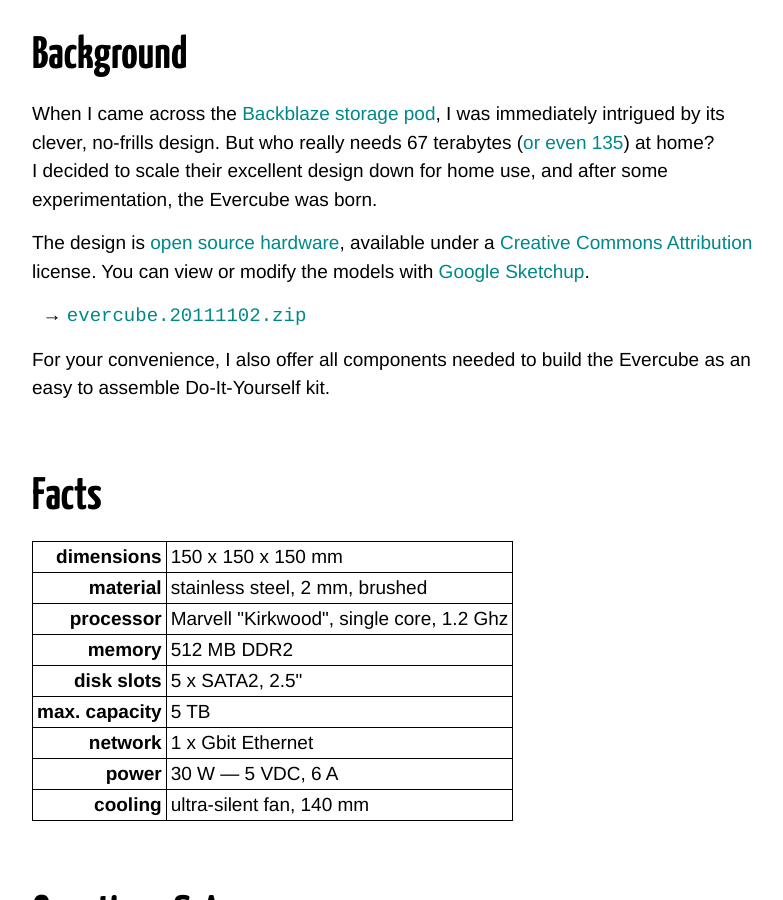
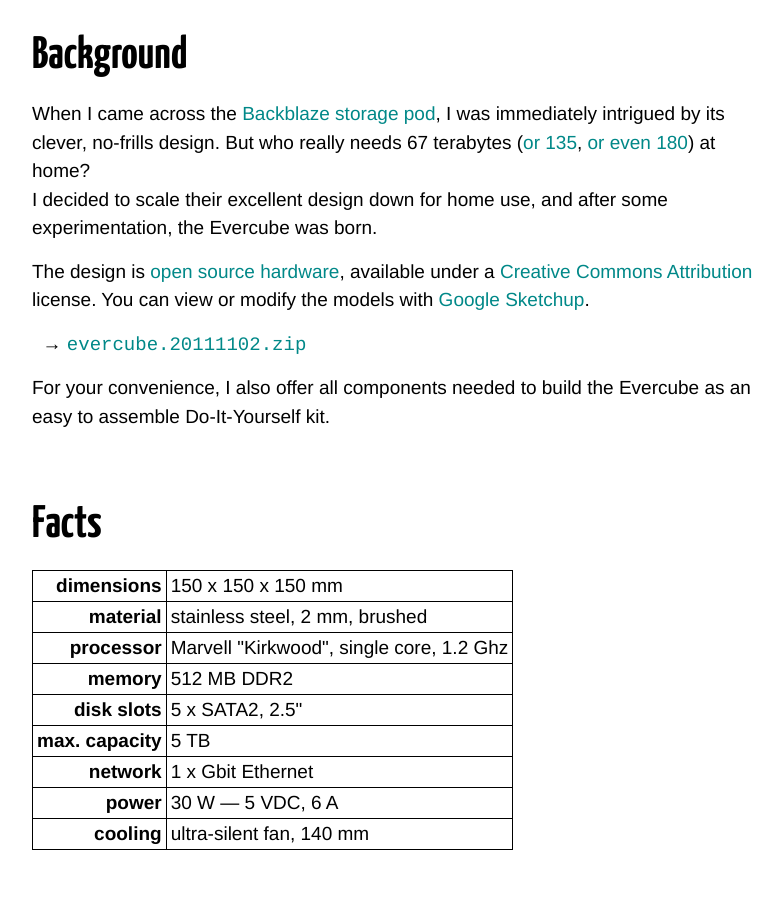
Before and after one commit to tlossen/evercu.be, a plain HTML site: page public/index.html in a window 1280 px wide. Shown: the part 1240-2140 px from the top of the page, without its empty margins (238-1021 px from the left). Drawn offline with nearby package versions, Linux system fonts and the light colour scheme.

Commit message:
added link to backblaze 3.0

```diff
--- a/public/index.html
+++ b/public/index.html
@@ -76,7 +76,8 @@
   <a href="http://blog.backblaze.com/2009/09/01/petabytes-on-a-budget-how-to-build-cheap-cloud-storage/">Backblaze storage pod</a>,
   I was immediately intrigued by its clever, no-frills design.
   But who really needs 67 terabytes
-  (<a href="http://blog.backblaze.com/2011/07/20/petabytes-on-a-budget-v2-0revealing-more-secrets/">or even 135</a>)
+  (<a href="http://blog.backblaze.com/2011/07/20/petabytes-on-a-budget-v2-0revealing-more-secrets/">or 135</a>,
+  <a href="http://blog.backblaze.com/2013/02/20/180tb-of-good-vibrations-storage-pod-3-0/">or even 180</a>)
   at home? <br/>
   I decided to scale their excellent design down for home use, and after some experimentation,
   the Evercube was born.
```
